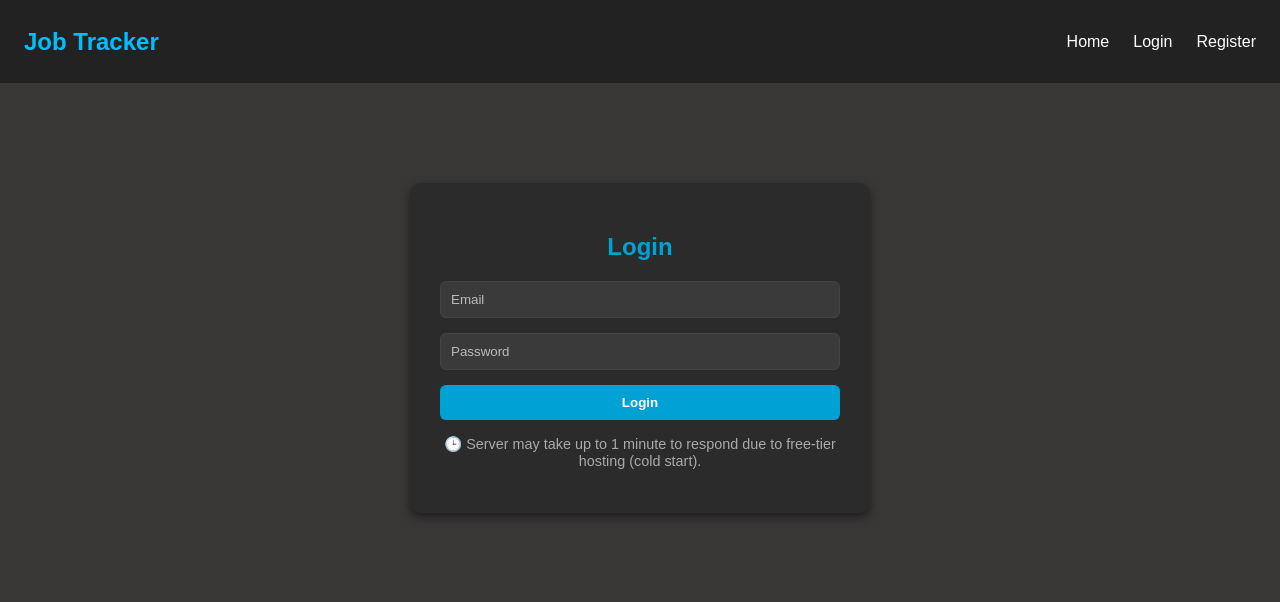
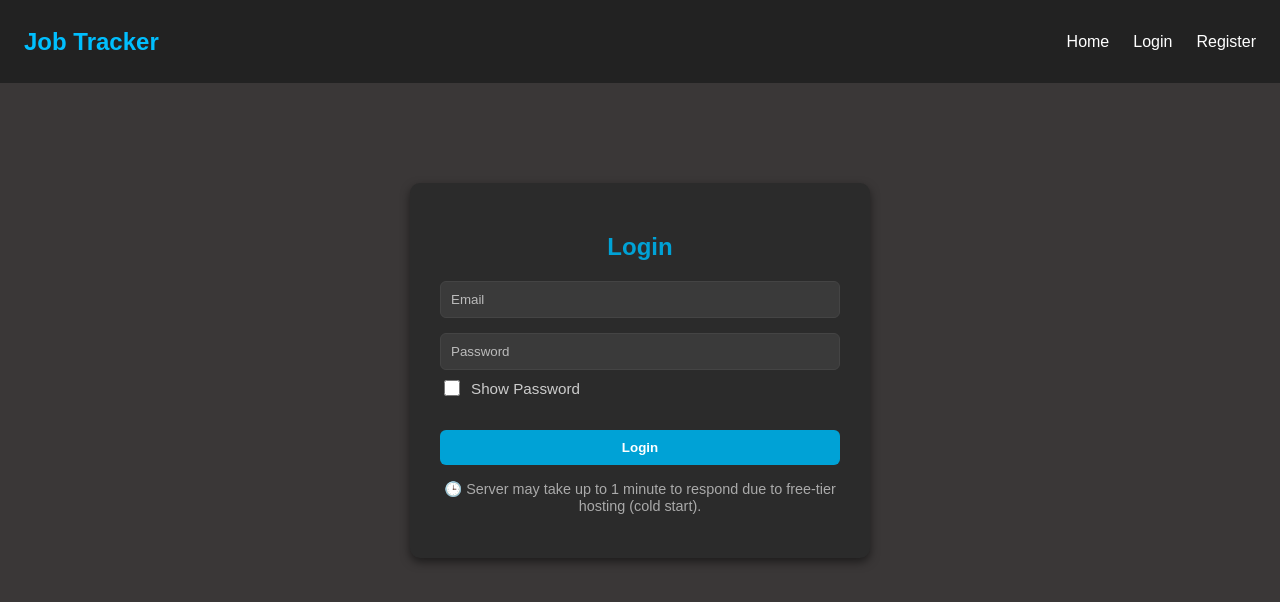
Before and after one commit to Josefbautista94/Joses-Job-Tracker, a React (Vite) app in the folder Frontend/: page /login in a window 1280 px wide. Shown: the top 602 px of the page. Built offline with nearby package versions, Linux system fonts and the light colour scheme.

Commit message:
Add show/hide password toggle to Login page

```diff
--- a/Frontend/src/pages/Login/Login.css
+++ b/Frontend/src/pages/Login/Login.css
@@ -45,3 +45,24 @@
 .login-container button:hover {
   background-color: #2ac1f4;
 }
+
+.show-password-toggle {
+  display: flex;
+  align-items: center;
+  gap: 8px;
+  font-size: 0.95rem;
+  color: #ccc;
+  margin-top: -0.5rem;
+  margin-bottom: 1rem;
+}
+
+.show-password-toggle input[type="checkbox"] {
+  accent-color: #00bfff;
+  width: 16px;
+  height: 16px;
+  cursor: pointer;
+}
+
+.show-password-toggle label {
+  cursor: pointer;
+}
--- a/Frontend/src/pages/Login/Login.jsx
+++ b/Frontend/src/pages/Login/Login.jsx
@@ -10,6 +10,7 @@ function Login() {
   const [error, setError] = useState(""); // Stores any error messages to show the user if login fails.
   const { setUser } = useContext(AuthContext); // Accesses the setUser() function from global state so you can set the current logged-in user after a successful login
   const navigate = useNavigate(); //Lets you send the user to another page after login (in this case, /applications).
+  const [showPassword, setShowPassword] = useState(false);
 
   const handleChange = (e) => {
     // Updates the formData state each time the user types into the email or password field. It uses the name attribute to know which field is being changed.
@@ -67,14 +68,23 @@ function Login() {
         />
 
         {/* Passowrd input field */}
-        <input
-          type="password" // Input type: password (hides characters)
-          name="password" // Name used in formData state
-          placeholder="Password" // Placeholder text
-          value={formData.password} // Controlled input
-          onChange={handleChange} // Update formData on change
-          required // Field must be filled
-        />
+       <input
+  type={showPassword ? "text" : "password"}
+  name="password"
+  placeholder="Password"
+  value={formData.password}
+  onChange={handleChange}
+  required
+/>
+<div className="show-password-toggle">
+  <input
+    type="checkbox"
+    id="showLoginPassword"
+    checked={showPassword}
+    onChange={() => setShowPassword(!showPassword)}
+  />
+  <label htmlFor="showLoginPassword">Show Password</label>
+</div>
         {/* Submit button — triggers form submit */}
         <button type="submit">Login</button>
       </form>
```
